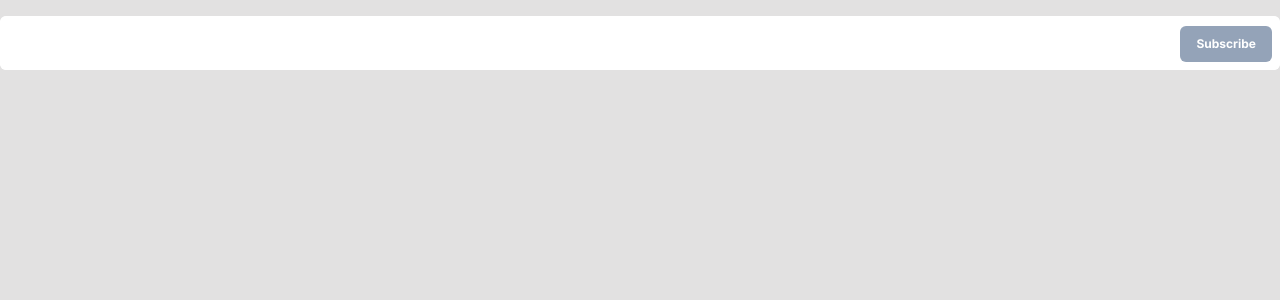
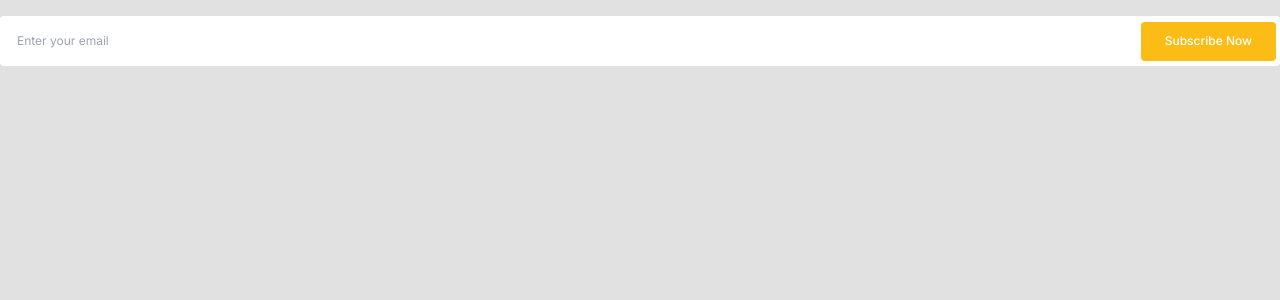
Before and after one commit to mamun-swe/nextjs-tailwind-components, a Next.js app: page / in a window 1280 px wide. Shown: the top 300 px of the page. Built offline with nearby package versions, Linux system fonts and the light colour scheme.

Commit message:
newsletter form added

```diff
--- a/src/app/components/form/newsletter.form.tsx
+++ b/src/app/components/form/newsletter.form.tsx
@@ -1,13 +1,15 @@
 import { useForm, SubmitHandler } from "react-hook-form";
+import { isValidEmail } from "@/app/utils/helper";
+import { useState } from "react";
 
 type Inputs = {
   email: string;
 };
 
 const inputClass =
-  "w-full text-sm bg-white disabled:bg-gray-300 rounded-md outline-none p-4 border border-white pr-24";
+  "w-full text-xs bg-white disabled:bg-gray-300 rounded-[4px] outline-none p-4 border border-white pr-32";
 const inputErrorClass =
-  "w-full text-sm bg-white disabled:bg-gray-300 rounded-md outline-none p-4 border border-red-300 pr-24";
+  "w-full text-xs bg-white disabled:bg-gray-300 rounded-[4px] outline-none p-4 border border-red-300 pr-32";
 
 export const NewsLetterForm: React.FC = (): JSX.Element => {
   const {
@@ -15,24 +17,40 @@ export const NewsLetterForm: React.FC = (): JSX.Element => {
     handleSubmit,
     formState: { errors },
   } = useForm<Inputs>();
-  const onSubmit: SubmitHandler<Inputs> = (data) => console.log(data);
+  const [isLoading, setLoading] = useState<boolean>(false);
+
+  const onSubmit: SubmitHandler<Inputs> = async (data) => {
+    setLoading(true);
+    console.log(data);
+    setTimeout(() => {
+      setLoading(false);
+    }, 1000);
+  };
 
   return (
     <div>
       <form onSubmit={handleSubmit(onSubmit)}>
-        <div className="w-full rounded-md overflow-hidden relative bg-white">
+        <div className="w-full rounded-[4px] overflow-hidden relative bg-white">
           {/* email input field */}
           <input
-            {...register("email", { required: "E-mail is required." })}
+            placeholder="Enter your email"
+            {...register("email", {
+              required: true,
+              pattern: {
+                value: isValidEmail(),
+                message: "Invalid email address.",
+              },
+            })}
             className={errors.email ? inputErrorClass : inputClass}
           />
 
           {/* Submit button */}
           <button
             type="submit"
-            className="absolute top-[10px] right-2 rounded-md text-xs font-bold px-4 py-[10px] text-white bg-slate-400"
+            className="absolute top-[6px] right-[4px] rounded-[4px] text-xs font-medium px-6 pt-[11px] pb-[12px] text-white bg-primary disabled:bg-primarygray"
+            disabled={isLoading}
           >
-            Subscribe
+            {isLoading ? "Please Wait..." : "Subscribe Now"}
           </button>
         </div>
       </form>
--- /dev/null
+++ b/src/app/utils/helper.ts
@@ -0,0 +1,5 @@
+/* E-mail valid check */
+export const isValidEmail = () => {
+  const regex = /^[A-Z0-9._%+-]+@[A-Z0-9.-]+\.[A-Z]{2,}$/i;
+  return regex;
+};
--- a/tailwind.config.js
+++ b/tailwind.config.js
@@ -7,10 +7,12 @@ module.exports = {
   ],
   theme: {
     extend: {
-      backgroundImage: {
-        "gradient-radial": "radial-gradient(var(--tw-gradient-stops))",
-        "gradient-conic":
-          "conic-gradient(from 180deg at 50% 50%, var(--tw-gradient-stops))",
+      colors: {
+        primary: "#FBBC15",
+        primarygray: "#FFEEBF",
+        secondary: "#7F97A9",
+        grayblack: "#5B5B5B",
+        muted: "#A1A1A1",
       },
     },
     container: {
```
